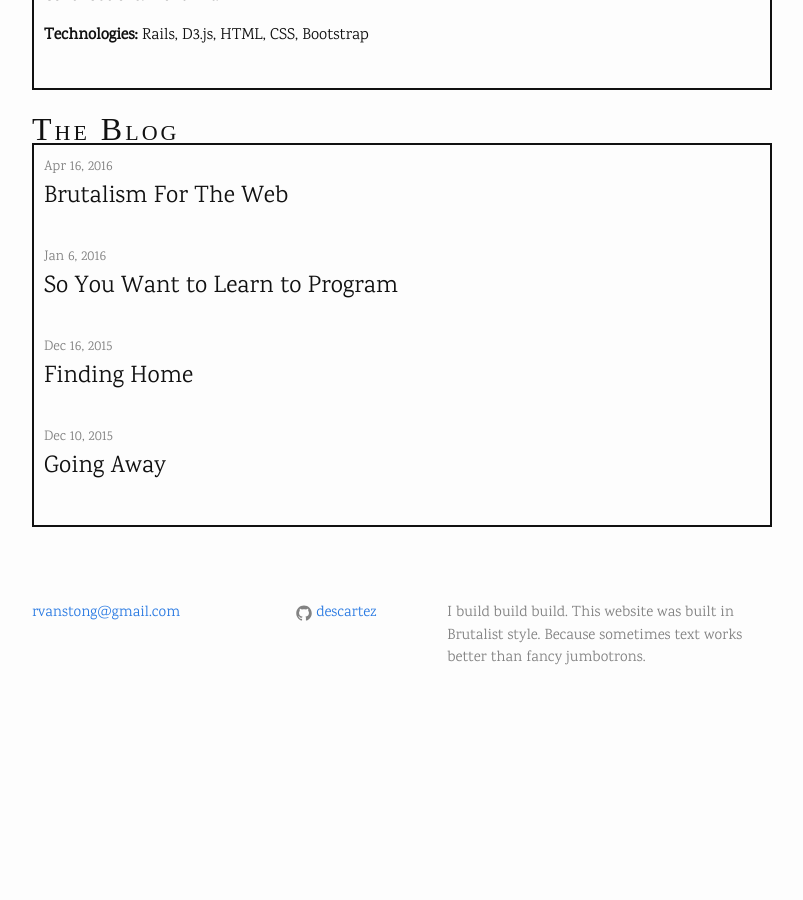
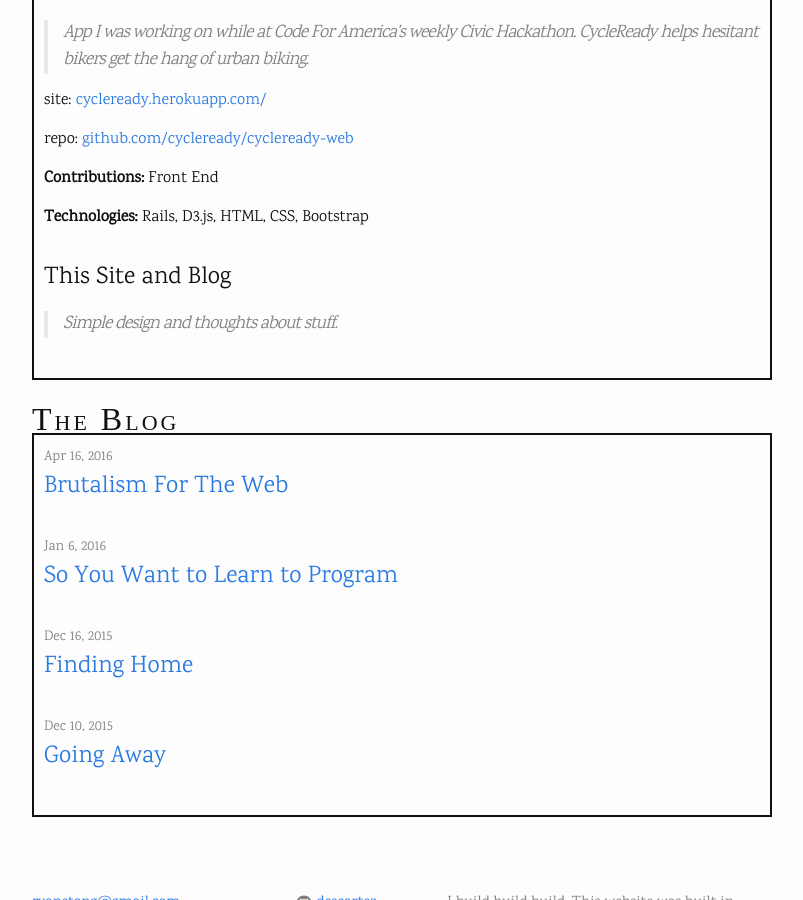
Before and after one commit to descartez/descartez.github.io, a Jekyll site: the page built from index.html, in a window 1280 px wide and 900 px high, scrolled down 2373 px. Shown: the whole window, without its empty margins (238-1041 px from the left). Built offline with Jekyll 4.4.1, drawn with Linux system fonts in a browser that asks for light colours; some web fonts are replaced; before the commit the page ends 3103 px from its top, so only the background shows below that; some of the changed text lies outside the part shown.

Commit message:
fixes blog links, adds in contact info

```diff
--- a/index.html
+++ b/index.html
@@ -21,6 +21,14 @@
     <li>
       <h2>Educator</h2>
       <p>Went on to be a <a href='http://devbootcamp.com/'>Dev Bootcamp</a> Teaching Assistant, passing on my experience as a graduate of that program and reinforced my own knowledge.</p>
+    </li>
+  </ul>
+
+<h1 id='about-me' class="page-heading">The Contact</h1>
+  <ul class="post-list">
+    <li>
+      <h2>Email</h2>
+      <p>rvanstong@gmail.com</p>
     </li>
   </ul>
 
@@ -67,8 +75,8 @@
     <li>
       <span class="post-meta">{{ post.date | date: "%b %-d, %Y" }}</span>
       <h2>
-       {{ post.title }}
-      </h2>
+       <a href="{{ post.url }}">{{ post.title }}
+      </h2></a>
     </li>
     {% endfor %}
   </ul>
```
Also changed, not shown: _posts/2011-01-01-proj-blog-site.md (added, +7 -0 lines).
